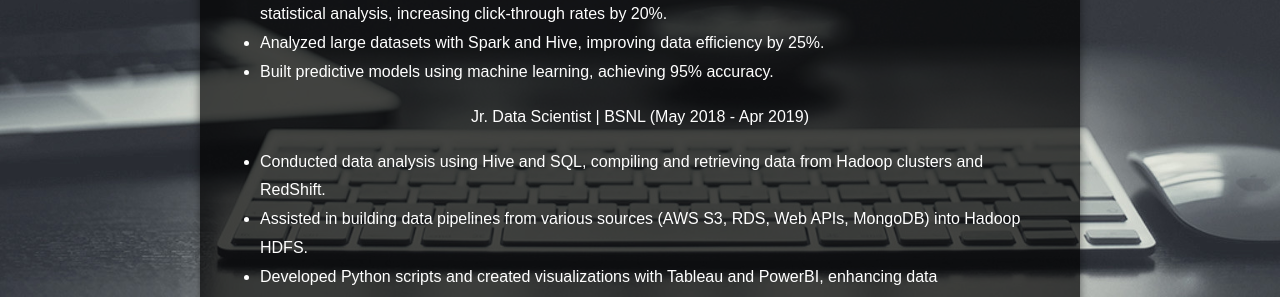
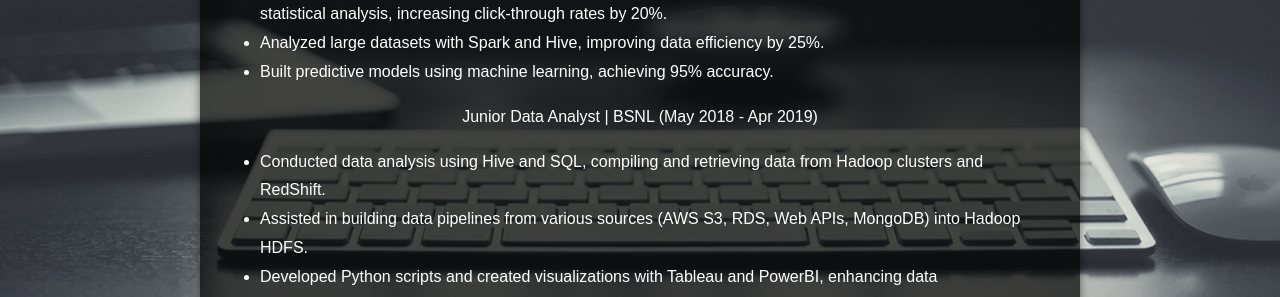
Before and after one commit to arshadsm/arshadsm.github.io, a Jekyll site: the page built from index.md, in a window 1280 px wide. Shown: the part 583-880 px from the top of the page. Built offline with Jekyll 4.4.1, drawn with Linux system fonts in a browser that asks for light colours.

Commit message:
Update default.html

```diff
--- a/_layouts/default.html
+++ b/_layouts/default.html
@@ -129,7 +129,7 @@
       <li>Analyzed large datasets with Spark and Hive, improving data efficiency by 25%.</li>
       <li>Built predictive models using machine learning, achieving 95% accuracy.</li>
     </ul>
-    <p>Jr. Data Scientist | BSNL (May 2018 - Apr 2019)</p>
+    <p>Junior Data Analyst | BSNL (May 2018 - Apr 2019)</p>
     <ul>
       <li>Conducted data analysis using Hive and SQL, compiling and retrieving data from Hadoop clusters and RedShift.</li>
       <li>Assisted in building data pipelines from various sources (AWS S3, RDS, Web APIs, MongoDB) into Hadoop HDFS.</li>
```
